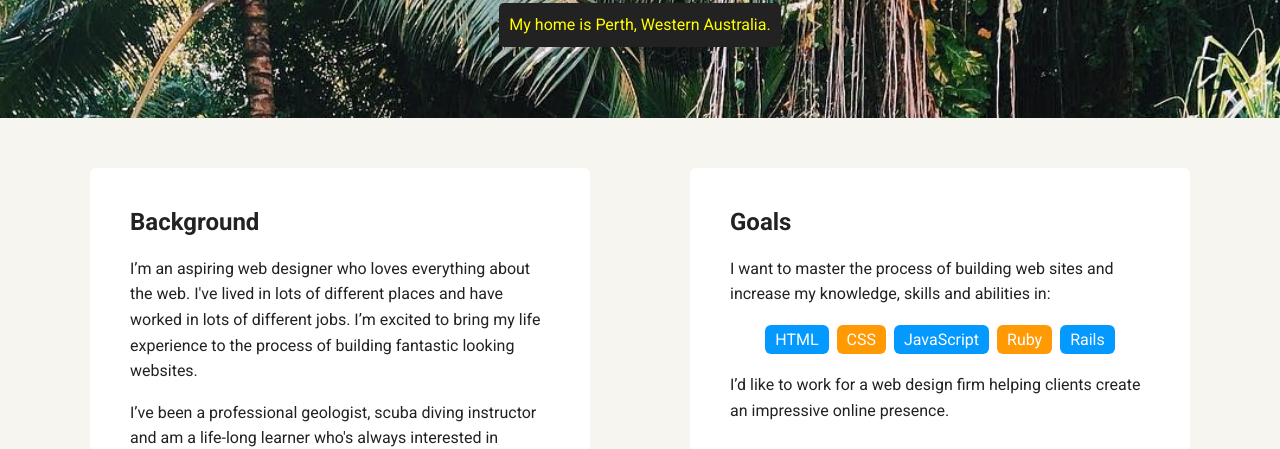
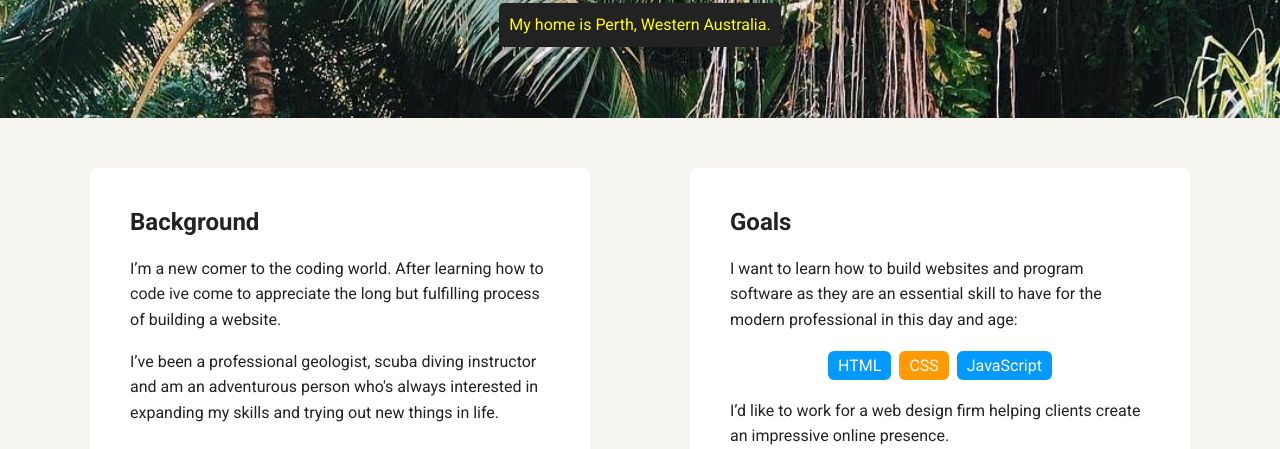
Before and after one commit to Rajtarawneh/first-techdegree-project-1, a plain HTML site: page portfolio_update_v1/index.html in a window 1280 px wide. Shown: the part 352-801 px from the top of the page. Drawn offline with Linux system fonts and the light colour scheme; a web font is replaced by a local one.

Commit message:
Update index.html

```diff
--- a/portfolio_update_v1/index.html
+++ b/portfolio_update_v1/index.html
@@ -12,7 +12,7 @@
         <ul class="nav">
           <li class="name">Raja Tarawneh</li>
           <li><a href="index.html">Home</a></li>
-          <li><a href="experience.html">Experience</a></li>
+          <li><a href="experience.html" target="_blank">Experience</a></li>
         </ul>
     </div>
 
@@ -25,20 +25,19 @@
     <main class="flex">
       <div class="card">
         <h2>Background</h2>
-        <p>I’m an aspiring web designer who loves everything about the web. I've lived in lots of different places and have worked in lots of different jobs. I’m excited to bring my life experience to the process of building fantastic looking websites.</p>
-        <p>I’ve been a professional geologist, scuba diving instructor and am a life-long learner who's always interested in expanding my skills.</p>
+        <p>I’m a new comer to the coding world. After learning how to code ive come to appreciate the long but fulfilling process of building a website.</p>
+        <p>I’ve been a professional geologist, scuba diving instructor and am an adventurous person who's always interested in expanding my skills and trying out new things in life.</p>
 
       </div>
 
       <div class="card">
         <h2>Goals</h2>
-        <p>I want to master the process of building web sites and increase my knowledge, skills and abilities in:</p>
+        <p>I want to learn how to build websites and program software as they are an essential skill to have for the modern professional in this day and age:</p>
         <ul class="skills">
           <li>HTML</li>
           <li>CSS</li>
           <li>JavaScript</li>
-          <li>Ruby</li>
-          <li>Rails</li>
+
         </ul>
         <p>I’d like to work for a web design firm helping clients create an impressive online presence.</p>
       </div>
@@ -47,9 +46,9 @@
 
     <footer>
         <ul>
-        <li><a href="https://twitter.com/RtarawneMr" class="social twitter">Twitter</a></li>
-        <li><a href="www.linkedin.com/in/raja-tarawneh" class="in" Title="join me on linked ">LinkedIn</a></li>
-        <li><a href="https://github.com/Rajtarawneh" class="social github">Github</a></li>
+        <li><a href="https://twitter.com/RtarawneMr" target="_blank" class="social twitter" title="join me on twitter">Twitter</a></li>
+        <li><a href="https://www.linkedin.com/in/raja-tarawneh" target="_blank" class="in" Title="join me on linkedin ">LinkedIn</a></li>
+        <li><a href="https://github.com/Rajtarawneh" class="social github" target="_blank" title=" check out my github repository">Github</a></li>
       </ul>
       <p class="copyright">Copyright 2019, Raja Tarawneh</p>
       </footer>
```
